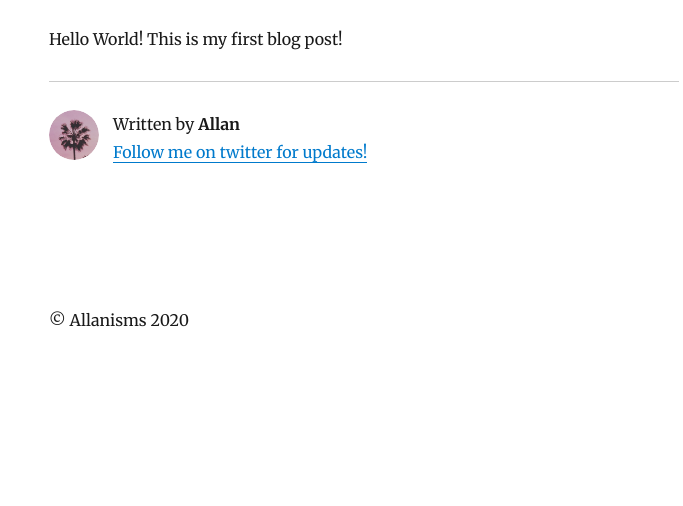
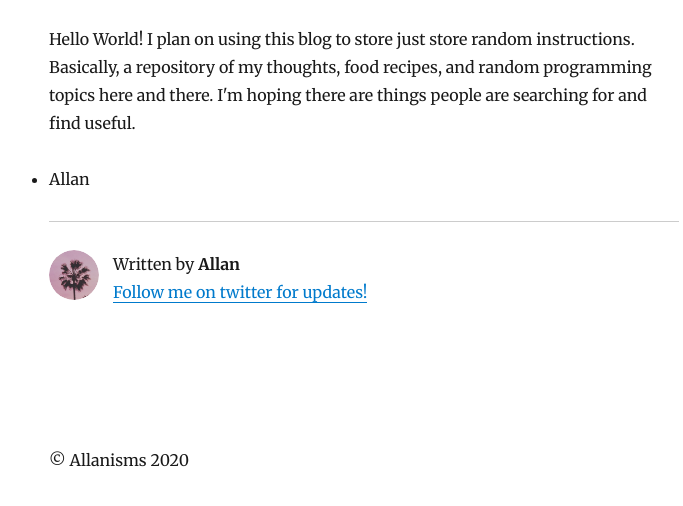
Before and after one commit to allanchiou/allanisms, a Gatsby site: page /hello-world/ in a window 1280 px wide. Shown: the part 170-676 px from the top of the page, without its empty margins (276-959 px from the left). Built offline with nearby package versions, Linux system fonts and the light colour scheme; Gatsby itself is replaced by a stand-in of ours; some packages are replaced by stand-ins of ours.

Commit message:
Hello World Article

```diff
--- a/content/blog/hello-world/index.md
+++ b/content/blog/hello-world/index.md
@@ -4,4 +4,6 @@ date: "2020-07-02T00:00:00.000Z"
 description: "Hello World"
 ---
 
-Hello World! This is my first blog post!
+Hello World! I plan on using this blog to store just store random instructions. Basically, a repository of my thoughts, food recipes, and random programming topics here and there. I'm hoping there are things people are searching for and find useful.
+
+- Allan
```
